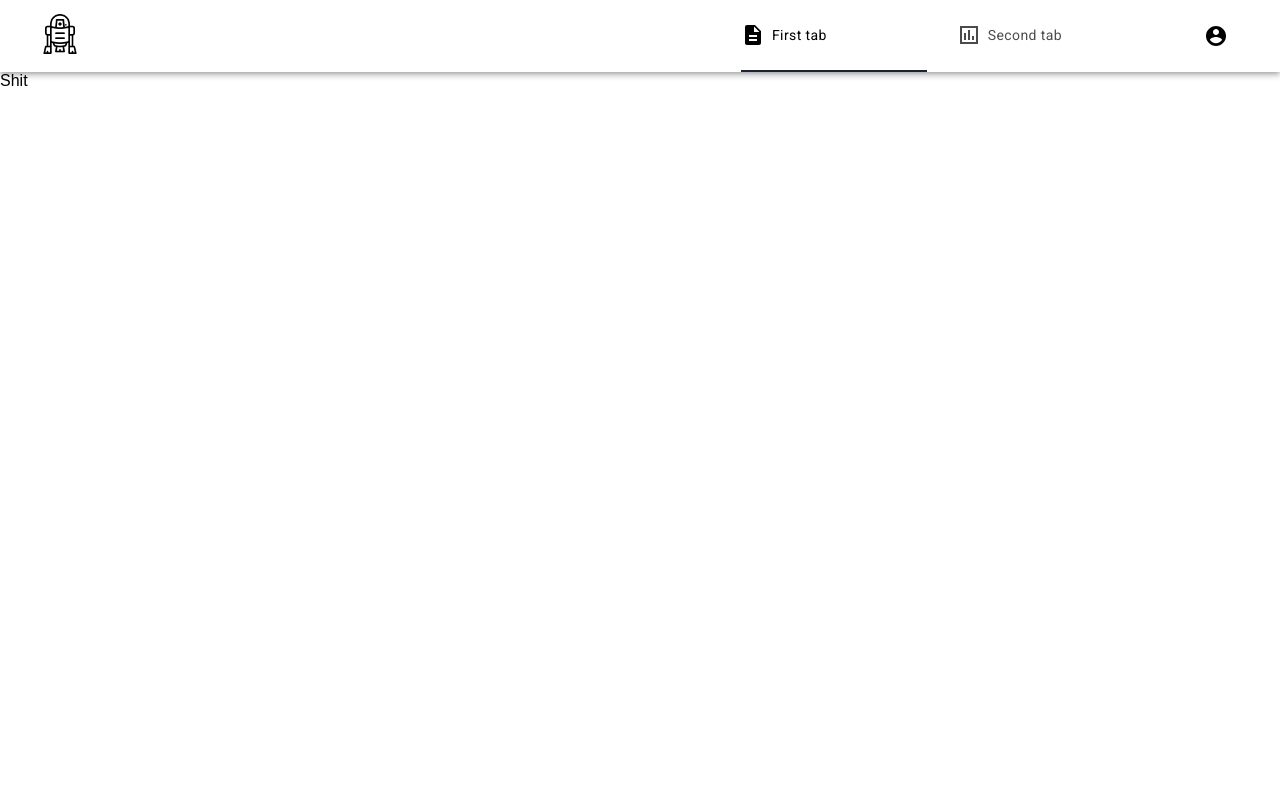
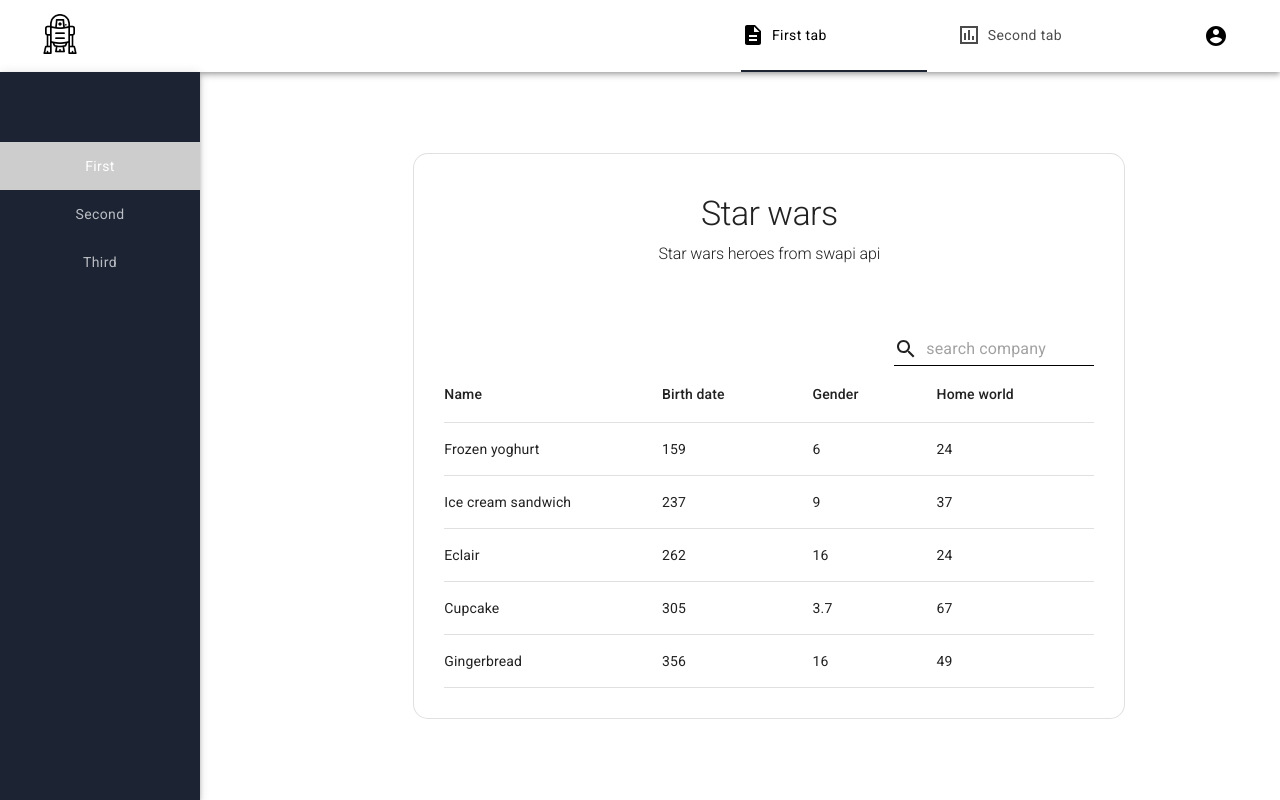
Before and after one commit to Sitkus/star-wars_react, a React (Create React App) app: page /second-tab in a window 1280 px wide. Built offline with nearby package versions, Linux system fonts and the light colour scheme.

Commit message:
Added table with search button to the web page.

```diff
--- a/package.json
+++ b/package.json
@@ -17,6 +17,7 @@
     "react-dom": "^17.0.1",
     "react-router-dom": "^5.2.0",
     "react-scripts": "4.0.0",
+    "react-virtualized": "^9.22.2",
     "styled-components": "^5.2.1",
     "typescript": "^4.0.5",
     "web-vitals": "^0.2.4"
--- a/src/App.tsx
+++ b/src/App.tsx
@@ -5,6 +5,7 @@ import {
   Route
 } from 'react-router-dom';
 import { Header, SideNavigation, FirstTab, SecondTab } from './components/';
+import Grid from '@material-ui/core/Grid';
 import './css/style.css';
 
 const App = () => {
@@ -12,15 +13,19 @@ const App = () => {
     <>
       <Router>
         <Header />
+        <Grid container alignItems="center">
           <SideNavigation />
+          <Grid item md={1} lg={2}></Grid>
           <Switch>
-          <Route exact path={'/'}>
+            <Route path={'/'}>
               <FirstTab />
             </Route>
             <Route exact path={'/second-tab'}>
               <SecondTab />
             </Route>
           </Switch>
+          <Grid item md={1} lg={2}></Grid>
+        </Grid>
       </Router>
     </>
   );
--- a/src/components/navigation/Header.tsx
+++ b/src/components/navigation/Header.tsx
@@ -1,29 +1,22 @@
 import React, { useState } from 'react';
-import { createStyles, makeStyles, Theme } from '@material-ui/core/styles';
+import { makeStyles } from '@material-ui/core/styles';
+
+// Navigation imports
 import AppBar from '@material-ui/core/AppBar';
-import Toolbar from '@material-ui/core/Toolbar';
-import Typography from '@material-ui/core/Typography';
+import Tabs from '@material-ui/core/Tabs';
+import Tab from '@material-ui/core/Tab';
 import IconButton from '@material-ui/core/IconButton';
-import MenuIcon from '@material-ui/icons/Menu';
-import AccountCircle from '@material-ui/icons/AccountCircle';
-import Switch from '@material-ui/core/Switch';
-import FormControlLabel from '@material-ui/core/FormControlLabel';
-import FormGroup from '@material-ui/core/FormGroup';
-import MenuItem from '@material-ui/core/MenuItem';
-import Menu from '@material-ui/core/Menu';
-import Box from '@material-ui/core/Box';
 import Grid from '@material-ui/core/Grid';
 
-import Tabs from '@material-ui/core/Tabs';
-import Tab from '@material-ui/core/Tab';
-
+// Icons imports
+import AccountCircle from '@material-ui/icons/AccountCircle';
 import DescriptionIcon from '@material-ui/icons/Description';
 import InsertChartOutlinedSharpIcon from '@material-ui/icons/InsertChartOutlinedSharp';
 
-const useStyles = makeStyles((theme: Theme) =>
-  createStyles({
+const useStyles = makeStyles({
     root: {
       padding: '0 40px',
+      zIndex: 10
     },
     logo: {
       flexGrow: 1,
@@ -45,7 +38,7 @@ const useStyles = makeStyles((theme: Theme) =>
       flexDirection: 'row',
       fontWeight: 'normal',
     },
-  }),
+  },
 );
 
 const a11yProps = (index: any) => {
@@ -97,7 +90,7 @@ export default function MenuAppBar() {
                 }}
                 icon={<DescriptionIcon style={{marginRight: '7px'}} />}
                 label="First tab"
-                href="/"
+                href="#"
               />
               <LinkTab classes={{
                   root: classes.linkRoot,
@@ -105,7 +98,7 @@ export default function MenuAppBar() {
                 }}
                 icon={<InsertChartOutlinedSharpIcon style={{marginRight: '7px'}} />}
                 label="Second tab"
-                href="/second-tab"
+                href="./second-tab"
               />
             </Tabs>
           </Grid>
--- a/src/components/navigation/SideNavigation.tsx
+++ b/src/components/navigation/SideNavigation.tsx
@@ -1,8 +1,79 @@
 import React from 'react';
+import { makeStyles, Theme } from '@material-ui/core/styles';
+import AppBar from '@material-ui/core/AppBar';
+import Tabs from '@material-ui/core/Tabs';
+import Tab from '@material-ui/core/Tab';
+import Typography from '@material-ui/core/Typography';
+import Box from '@material-ui/core/Box';
+import Grid from '@material-ui/core/Grid';
+
+const useStyles = makeStyles((theme: Theme) => ({
+  root: {
+    flexGrow: 1,
+    backgroundColor: theme.palette.secondary.main,
+    color: 'white',
+    display: 'flex',
+    height: 'calc(100vh - 72px)',
+    width: '200px',
+    paddingTop: '70px'
+  },
+  linkRoot: {
+    textTransform: 'inherit',
+    fontWeight: 'normal',
+  },
+  tabsRoot: {
+    color: 'white',
+  },
+  tabsIndicator: {
+    // backgroundColor: 'white',
+    width: '100%',
+    color: 'black',
+    zIndex: -1
+  }
+}));
 
 const SideNavigation = () => {
+  const classes = useStyles();
+  const [value, setValue] = React.useState(0);
+
+  const handleChange = (event: React.ChangeEvent<{}>, newValue: number) => {
+    setValue(newValue);
+  };
+
   return (
-    <div></div>
+    <Grid item>
+      <AppBar position="sticky" className={classes.root}>
+        <Tabs
+          indicatorColor="primary"
+          orientation="vertical"
+          value={value}
+          onChange={handleChange}
+          classes={{
+            root: classes.tabsRoot,
+            indicator: classes.tabsIndicator
+          }}
+        >
+          <Tab
+            classes={{
+              root: classes.linkRoot
+            }}
+            label="First"
+          />
+          <Tab
+            classes={{
+              root: classes.linkRoot
+            }}
+            label="Second"
+          />
+          <Tab
+            classes={{
+              root: classes.linkRoot
+            }}
+            label="Third"
+          />
+        </Tabs>
+      </AppBar>
+    </Grid>
   );
 }
 
--- a/src/components/pages/FirstTab.tsx
+++ b/src/components/pages/FirstTab.tsx
@@ -1,10 +1,148 @@
-import React from 'react'
+import React from 'react';
+import { makeStyles, Theme } from '@material-ui/core/styles';
+import Table from '@material-ui/core/Table';
+import TableBody from '@material-ui/core/TableBody';
+import TableCell from '@material-ui/core/TableCell';
+import TableContainer from '@material-ui/core/TableContainer';
+import TableHead from '@material-ui/core/TableHead';
+import TableRow from '@material-ui/core/TableRow';
+import Paper from '@material-ui/core/Paper';
+import Grid from '@material-ui/core/Grid';
+import Typography from '@material-ui/core/Typography';
+import Container from '@material-ui/core/Container';
+
+import SearchIcon from '@material-ui/icons/Search';
+import InputBase from '@material-ui/core/InputBase';
+
+const useStyles = makeStyles((theme: Theme) => ({
+  gridContainer: {
+    flexWrap: 'nowrap',
+  },
+  table: {
+    minWidth: 650
+  },
+  container: {
+    marginBottom: '70px'
+  },
+  tableContainer: {
+    padding: '50px'
+  },
+  tableRounded: {
+    borderRadius: '15px',
+    padding: '40px 30px 30px'
+  },
+  h1: {
+    fontSize: '34px',
+    fontWeight: 'lighter',
+    textAlign: 'center',
+    marginBottom: '10px'
+  },
+  h2: {
+    fontSize: '16px',
+    textAlign: 'center'
+  },
+  search: {
+    position: 'relative',
+    // backgroundColor: fade(theme.palette.common.white, 0.15),
+    // '&:hover': {
+    //   backgroundColor: fade(theme.palette.common.white, 0.25),
+    // },
+    marginLeft: 'auto',
+    width: '200px',
+    borderBottom: '1px solid black',
+    [theme.breakpoints.up('sm')]: {
+      // marginLeft: theme.spacing(3),
+      // width: 'auto',
+    },
+  },
+  searchIcon: {
+    // padding: theme.spacing(0, 2),
+    height: '100%',
+    position: 'absolute',
+    pointerEvents: 'none',
+    display: 'flex',
+    alignItems: 'center',
+    justifyContent: 'center',
+  },
+  inputRoot: {
+    color: 'inherit',
+  },
+  inputInput: {
+    // padding: theme.spacing(1, 1, 1, 0),
+    // vertical padding + font size from searchIcon
+    paddingLeft: `calc(1em + ${theme.spacing(2)}px)`,
+    transition: theme.transitions.create('width'),
+    width: '100%',
+    [theme.breakpoints.up('md')]: {
+      width: '20ch',
+    },
+  },
+}));
+
+function createData(name: string, calories: number, fat: number, carbs: number, protein: number) {
+  return { name, calories, fat, carbs, protein };
+}
+
+const rows = [
+  createData('Frozen yoghurt', 159, 6.0, 24, 4.0),
+  createData('Ice cream sandwich', 237, 9.0, 37, 4.3),
+  createData('Eclair', 262, 16.0, 24, 6.0),
+  createData('Cupcake', 305, 3.7, 67, 4.3),
+  createData('Gingerbread', 356, 16.0, 49, 3.9),
+];
 
 const FirstTab = () => {
+  const classes = useStyles();
+
   return (
-    <div>
-      Shit
-    </div>
+    <Grid item>
+      {/* Work on making Grid item a container as well and styling it. */}
+      <TableContainer
+        component={Paper}
+        variant="outlined"
+        className={classes.tableRounded}
+      >
+        <Container className={classes.container}>
+          <Typography className={classes.h1} variant="h1">Star wars</Typography>
+          <Typography className={classes.h2} variant="h2">Star wars heroes from swapi api</Typography>
+        </Container>
+        <div className={classes.search}>
+          <div className={classes.searchIcon}>
+            <SearchIcon />
+          </div>
+          <InputBase
+            placeholder="search company"
+            classes={{
+              root: classes.inputRoot,
+              input: classes.inputInput,
+            }}
+            inputProps={{ 'aria-label': 'search' }}
+          />
+        </div>
+        <Table className={classes.table}>
+          <TableHead>
+            <TableRow>
+              <TableCell padding="none">Name</TableCell>
+              <TableCell>Birth date</TableCell>
+              <TableCell>Gender</TableCell>
+              <TableCell>Home world</TableCell>
+            </TableRow>
+          </TableHead>
+          <TableBody>
+            {rows.map((row) => (
+              <TableRow key={row.name}>
+                <TableCell padding="none" component="th" scope="row">
+                  {row.name}
+                </TableCell>
+                <TableCell>{row.calories}</TableCell>
+                <TableCell>{row.fat}</TableCell>
+                <TableCell>{row.carbs}</TableCell>
+              </TableRow>
+            ))}
+          </TableBody>
+        </Table>
+      </TableContainer>
+    </Grid>
   );
 }
 
--- a/src/components/pages/SecondTab.tsx
+++ b/src/components/pages/SecondTab.tsx
@@ -3,7 +3,7 @@ import React from 'react'
 const SecondTab = () => {
   return (
     <div>
-      Shit
+      Just a test, fucker
     </div>
   );
 }
```
Also changed, not shown: 1 other file (tests, documents, lock files or other folders). Lines whose indentation alone changed are shown as unchanged.
